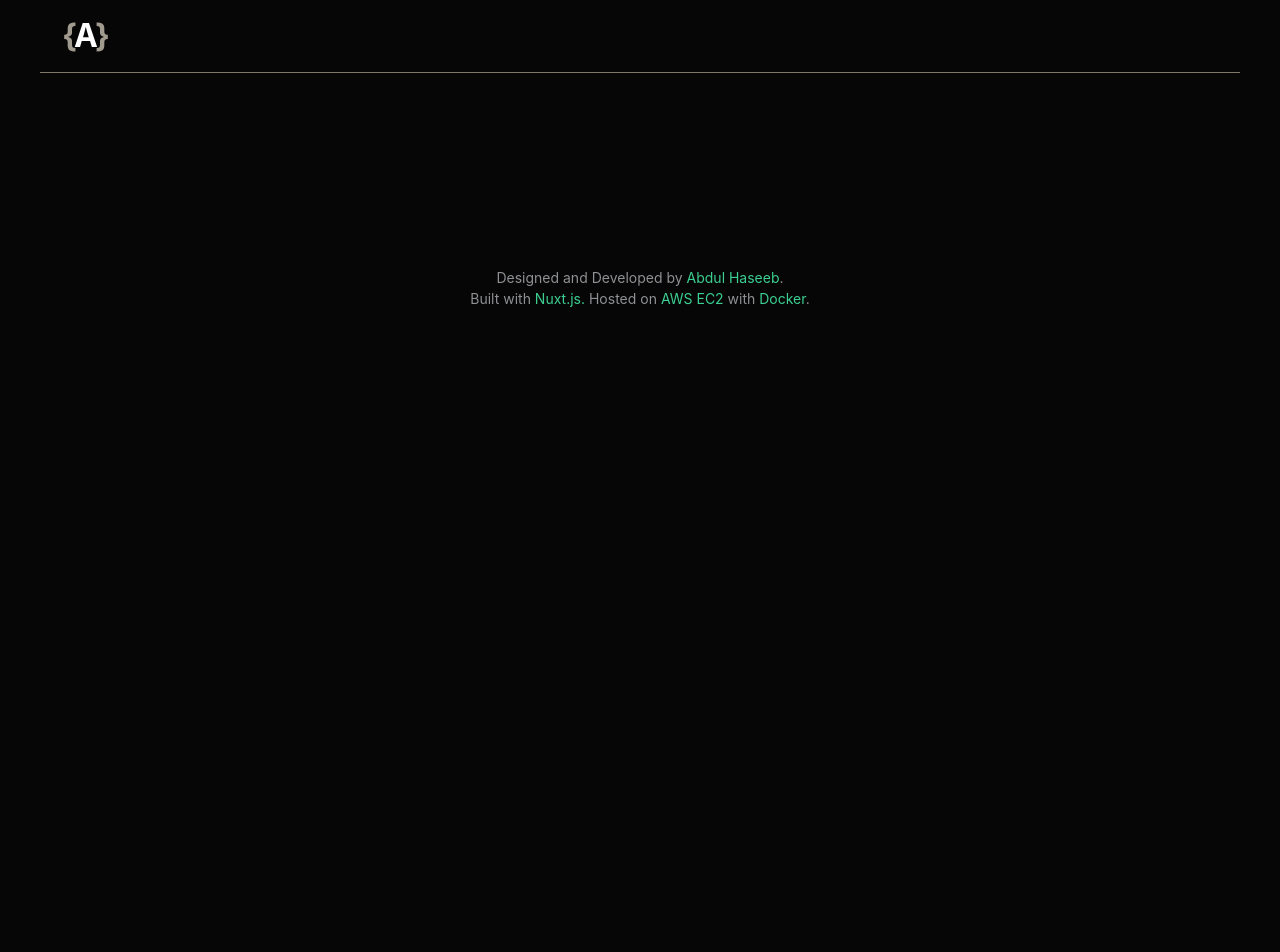
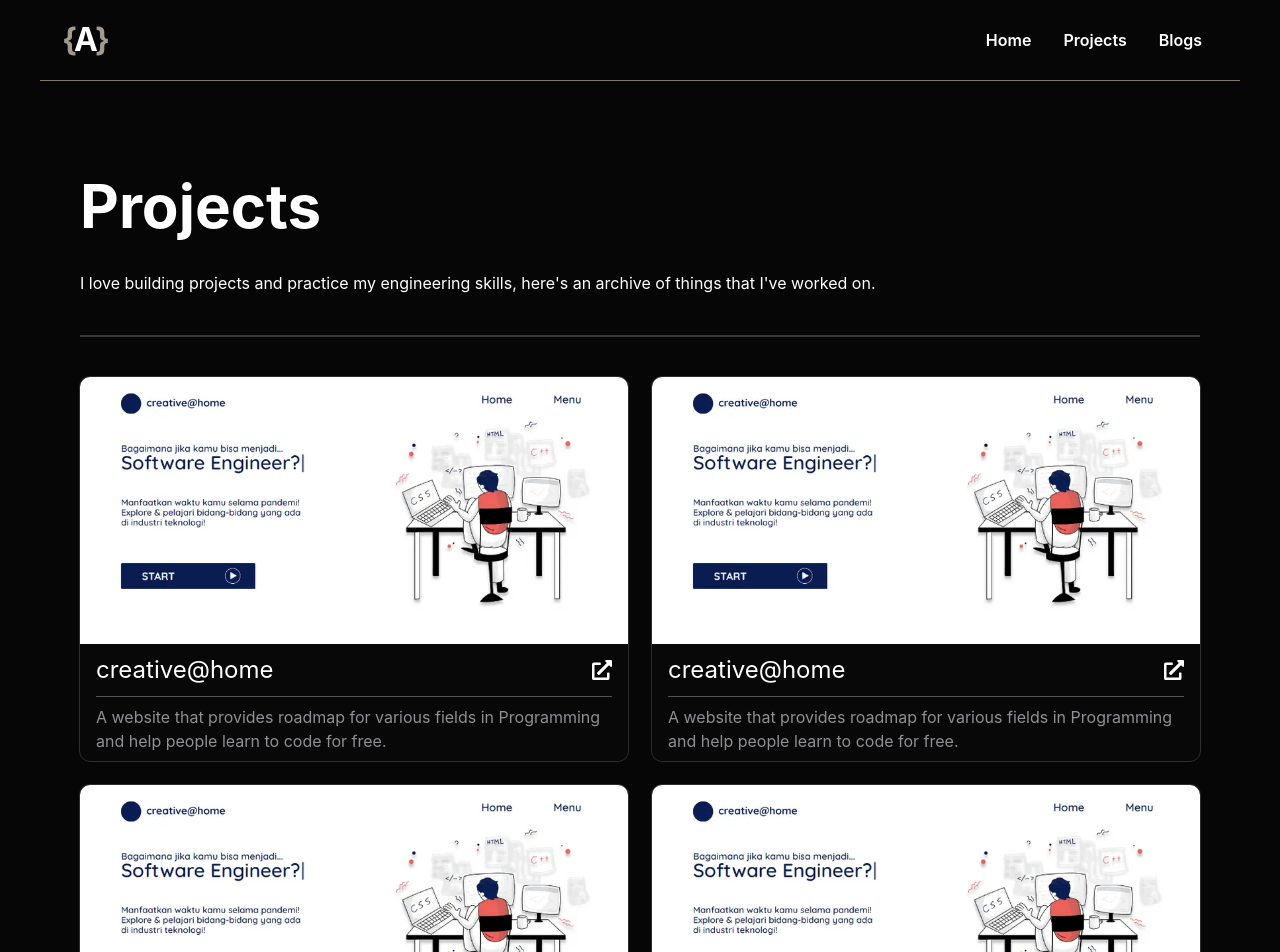
Before and after one commit to code-creeper/code-creeper.github.io, a Nuxt app: page /projects in a window 1280 px wide. Shown: the top 952 px of the page. Before the commit the page ends 800 px from the top, so only its background shows below. Built offline with nearby package versions, Linux system fonts and the light colour scheme.

Commit message:
Projects page

```diff
--- a/assets/css/main.css
+++ b/assets/css/main.css
@@ -29,7 +29,7 @@ body {
     }
 
     h2.fs-large {
-        font-size: 3.75rem;
+        font-size: 2.25rem;
     }
 
     h2 {
@@ -49,7 +49,7 @@ h2 {
 
 
 h2.fs-large {
-    font-size: 2.25rem;
+    font-size: 3.75rem;
 }
 
 
--- a/components/Home/Projects.vue
+++ b/components/Home/Projects.vue
@@ -6,15 +6,9 @@
 
       <p class="responsive text-[var(--primary-color)] cursor-pointer">Explore more <span class="text-2xl font-medium">→</span></p>
     </div>
-    <div>
       <HomeProjectsCard />
-    </div>
-    <div class="md:-translate-y-[50%]">
+      <HomeProjectsCard class="md:-translate-y-[50%]"/>
       <HomeProjectsCard />
-    </div>
-    <div>
-      <HomeProjectsCard />
-    </div>
   </div>
 </template>
 <script setup lang="ts">
--- a/components/Home/Projects/Card.vue
+++ b/components/Home/Projects/Card.vue
@@ -23,7 +23,7 @@
 
 <style scoped>
 .card{
-  border: 1px solid rgba(255, 255, 255, 0.16);
+  outline: 1px solid rgba(255, 255, 255, 0.16);
   background-color: var(--card-bg-color);
 }
 </style>
--- a/layouts/default.vue
+++ b/layouts/default.vue
@@ -1,6 +1,6 @@
 <template>
   <div>
-    <div class="w-full sticky top-0 z-10 bg-[var(--black-color)] mb-[130px] md:mb-[170px]">
+    <div class="w-full sticky top-0 z-10 bg-[var(--black-color)] mb-[130px] md:mb-[80px]">
       <nav>
       <ApplicationLogo/>
 
@@ -35,13 +35,9 @@ nav {
   transition: all 0.3s ease-in-out;
 }
 
-nav > ul {
-  display: none;
-}
-
 nav > ul > li {
   padding: 16px;
-  font-size: 16px;
+  font-size: 12px;
   font-weight: 600;
   color: var(--white-color);
   cursor: pointer;
@@ -57,13 +53,22 @@ footer {
   transition: all 0.3s ease-in-out;
 }
 
+nav > ul {
+  display: flex;
+  align-items: center;
+}
+
 @media screen and (min-width: 48rem) {
   nav {
     padding: 12px 22px;
   }
 
-  nav > ul {
-    display: none;
+  nav > ul > li {
+    padding: 16px;
+    font-size: 16px;
+    font-weight: 600;
+    color: var(--white-color);
+    cursor: pointer;
   }
 
   footer {
--- a/pages/projects/index.vue
+++ b/pages/projects/index.vue
@@ -3,6 +3,23 @@
 </script>
 
 <template>
+  <div class="page">
+    <h2 class="fs-large font-bold text-white">Projects</h2>
+    <p class="text-white mt-5 text-[1rem]">I love building projects and practice my engineering skills, here's an archive of things
+      that I've worked on.
+    </p>
+
+    <hr class="w-full border border-white/20 my-10" />
+
+    <div class="grid md:grid-cols-2 gap-6">
+      <HomeProjectsCard />
+      <HomeProjectsCard />
+      <HomeProjectsCard />
+      <HomeProjectsCard />
+      <HomeProjectsCard />
+      <HomeProjectsCard />
+    </div>
+  </div>
 
 </template>
 
```
